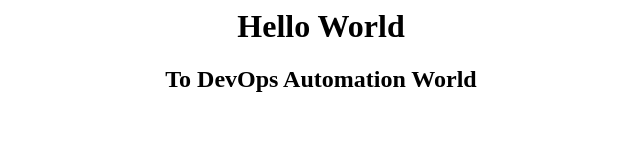
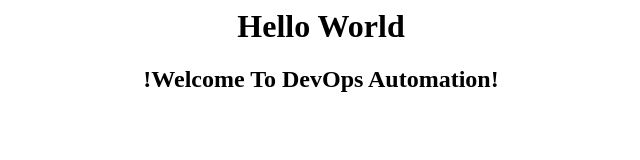
Before and after one commit to pk2101/deploy_web, a plain HTML site: page index.html in a window 1280 px wide. Shown: the whole page, without its empty margins (319-959 px from the left). Drawn offline with Linux system fonts and the light colour scheme.

Commit message:
dev1 first comment

```diff
--- a/index.html
+++ b/index.html
@@ -3,7 +3,7 @@
 
 
 <h1 style="text-align:center;">Hello World</h1>
-<h2 style="text-align:center;">To DevOps Automation World</h2>
+<h2 style="text-align:center;">!Welcome To DevOps Automation!</h2>
 
 
 
```
